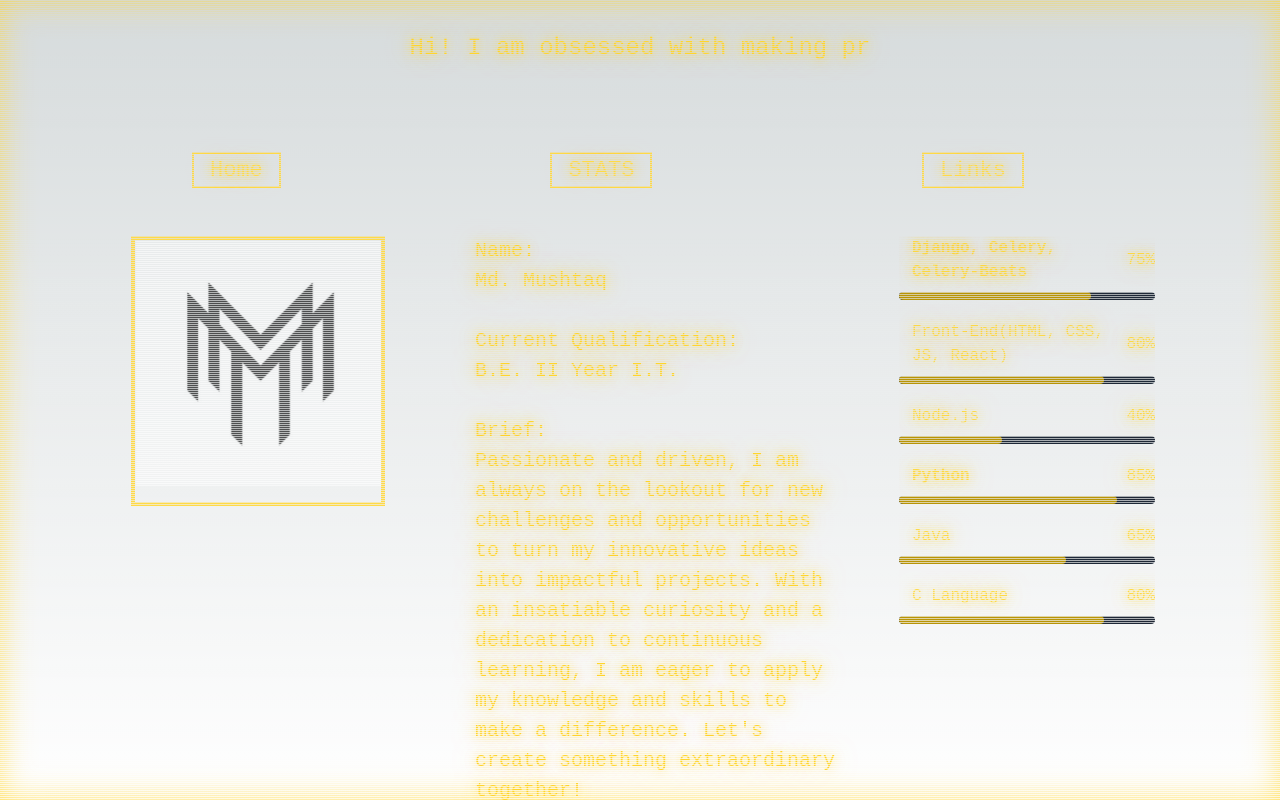
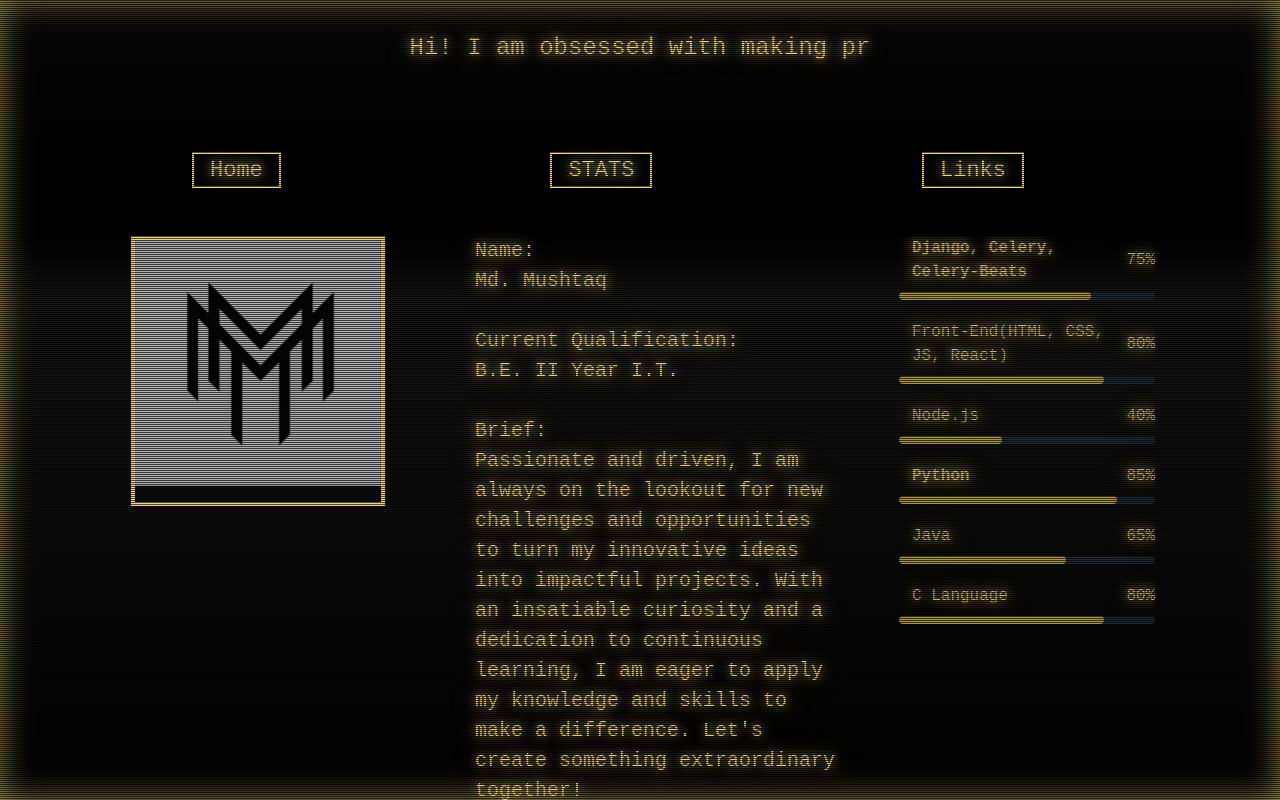
Before and after one commit to IOutis/Retro-Portfolio, a Next.js app: page / in a window 1280 px wide. Built offline with nearby package versions, Linux system fonts and the light colour scheme.

Commit message:
Only Dark Theme

```diff
--- a/src/app/globals.css
+++ b/src/app/globals.css
@@ -3,17 +3,9 @@
 @tailwind utilities;
 
 :root {
-  --foreground-rgb: 0, 0, 0;
-  --background-start-rgb: 214, 219, 220;
-  --background-end-rgb: 255, 255, 255;
-}
-
-@media (prefers-color-scheme: dark) {
-  :root {
   --foreground-rgb: 255, 255, 255;
   --background-start-rgb: 0, 0, 0;
   --background-end-rgb: 0, 0, 0;
-  }
 }
 
 body {
@@ -51,17 +43,20 @@ body {
     }
   }
 }
+
 @layer components {
   .old-crt-monitor {
     box-shadow: inset 0px 0px 2rem;
-      background-image: linear-gradient(0deg, #00000000 10%, #fff1 90%, #0000 100%);
+    background-image: linear-gradient(0deg, #0000 10%, rgba(255, 255, 255, 0.09) 90%, #0000 100%);
     animation: crtAnimation 100s linear infinite;
     background-size: 100% 80%;
   }
 }
+
 .hidden-section {
   display: none;
 }
+
 .visible-section {
   display: block;
 }
@@ -74,8 +69,6 @@ body {
 .img-transition.fade-out {
   opacity: 0;
 }
-
-
 
 .card {
   position: relative;
```
Lines whose indentation alone changed are shown as unchanged.
